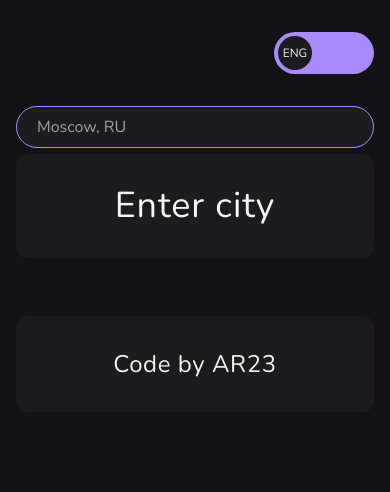
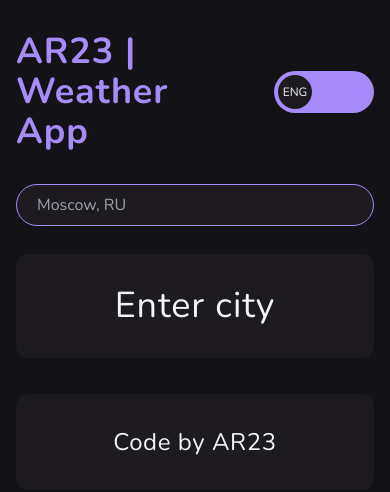
Before and after one commit to ARXXIII/weather-app, a React (Vite) app: page / in a window 390 px wide. Shown: the top 492 px of the page. Built offline with nearby package versions, Linux system fonts and the light colour scheme; no server answers.

Commit message:
Fix and Beauty

```diff
--- a/src/components/AirQualityCard.jsx
+++ b/src/components/AirQualityCard.jsx
@@ -1,8 +1,8 @@
-import { Box, SvgIcon } from '@mui/material';
-import AirOutlinedIcon from '@mui/icons-material/AirOutlined';
 import { PropTypes } from 'prop-types';
 import { aqiText } from '../constants';
+import { Box, SvgIcon } from '@mui/material';
 import { useTranslation } from 'react-i18next';
+import AirOutlinedIcon from '@mui/icons-material/AirOutlined';
 
 const AirQualityCard = ({ airQualityData }) => {
 	const { t } = useTranslation();
@@ -69,8 +69,8 @@ const AirQualityCard = ({ airQualityData }) => {
 };
 
 AirQualityCard.propTypes = {
+	aqiText: PropTypes.any,
 	airQualityData: PropTypes.object,
-	aqiText: PropTypes.any,
 };
 
 export default AirQualityCard;
--- a/src/components/CustomWeatherCard.jsx
+++ b/src/components/CustomWeatherCard.jsx
@@ -1,5 +1,5 @@
+import PropTypes from 'prop-types';
 import { Box, SvgIcon } from '@mui/material';
-import PropTypes from 'prop-types';
 
 const CustomWeatherCard = ({ title, cardIcon, Data, meaning }) => {
 	return (
@@ -23,10 +23,10 @@ const CustomWeatherCard = ({ title, cardIcon, Data, meaning }) => {
 };
 
 CustomWeatherCard.propTypes = {
+	Data: PropTypes.any,
 	title: PropTypes.string,
+	meaning: PropTypes.string,
 	cardIcon: PropTypes.object,
-	Data: PropTypes.any,
-	meaning: PropTypes.string,
 };
 
 export default CustomWeatherCard;
--- a/src/components/ForecastByTime.jsx
+++ b/src/components/ForecastByTime.jsx
@@ -83,8 +83,8 @@ const ForecastByTime = ({ data, timezoneData }) => {
 
 ForecastByTime.propTypes = {
 	data: PropTypes.object,
+	getHours: PropTypes.any,
 	timezoneData: PropTypes.number,
-	getHours: PropTypes.any,
 };
 
 export default ForecastByTime;
--- a/src/components/Header.jsx
+++ b/src/components/Header.jsx
@@ -6,22 +6,41 @@ import CurrentLocation from './CurrentLocation';
 import LanguageSelector from './LanguageSelector';
 
 const Header = ({
-	onSearchChange,
-	userLocation,
-	data,
+	// data,
 	results,
 	setResults,
+	userLocation,
+	onSearchChange,
 }) => {
 	return (
 		<>
 			<header className='flex flex-col lg:flex-row justify-between gap-y-8 lg:gap-x-8 items-center relative'>
-				<img
+				{/* <img
 					src={`src/assets/images/${data ? data.weather[0].main : null}.svg`}
 					alt='AR23 Weather App'
 					className='hidden lg:block max-w-[175px] lg:max-w-[350px] max-h-[85px] lg:max-h-[175px]'
-				/>
+				/> */}
 				{window.innerWidth >= 1024 ? (
 					<>
+						<Box className='font-bold text-4xl text-violet-400 tracking-wide'>
+							<h1>AR23 | Weather App</h1>
+						</Box>
+						<Box>
+							<SearchBar setResults={setResults} />
+							{results && results.length > 0 && (
+								<SearchResults
+									results={results}
+									handleSearch={onSearchChange}
+								/>
+							)}
+						</Box>
+						<Box className='flex items-center gap-x-8'>
+							<CurrentLocation userLocationBtn={userLocation} />
+							<LanguageSelector />
+						</Box>
+					</>
+				) : (
+					<Box className='flex flex-col-reverse justify-between gap-y-8 w-full'>
 						<Box className='w-full lg:w-auto'>
 							<SearchBar setResults={setResults} />
 							{results && results.length > 0 && (
@@ -31,24 +50,10 @@ const Header = ({
 								/>
 							)}
 						</Box>
-						<Box className='flex flex-col lg:flex-row items-end lg:items-center gap-y-8 lg:gap-x-8'>
-							<CurrentLocation userLocationBtn={userLocation} />
-							<LanguageSelector />
-						</Box>
-					</>
-				) : (
-					<Box className='flex flex-col-reverse lg:flex-row justify-between gap-y-8 lg:gap-x-8 w-full lg:w-auto'>
-						<Box className='w-full lg:w-auto'>
-							<SearchBar setResults={setResults} />
-							{results && results.length > 0 && (
-								<SearchResults
-									results={results}
-									handleSearch={onSearchChange}
-								/>
-							)}
-						</Box>
-						<Box className='flex flex-col lg:flex-row items-end lg:items-center gap-y-8 lg:gap-x-8'>
-							<CurrentLocation userLocationBtn={userLocation} />
+						<Box className='flex justify-between items-center lg:items-center gap-x-8'>
+							<Box className='font-bold text-4xl text-violet-400 tracking-wide'>
+								<h1>AR23 | Weather App</h1>
+							</Box>
 							<LanguageSelector />
 						</Box>
 					</Box>
@@ -59,12 +64,12 @@ const Header = ({
 };
 
 Header.propTypes = {
-	onSearchChange: PropTypes.any,
-	userLocation: PropTypes.any,
 	data: PropTypes.any,
 	results: PropTypes.any,
+	setLatLon: PropTypes.any,
 	setResults: PropTypes.any,
-	setLatLon: PropTypes.any,
+	userLocation: PropTypes.any,
+	onSearchChange: PropTypes.any,
 };
 
 export default Header;
--- a/src/components/SunriseSunset.jsx
+++ b/src/components/SunriseSunset.jsx
@@ -58,8 +58,8 @@ const SunriseSunset = ({ sunriseSunsetData }) => {
 };
 
 SunriseSunset.propTypes = {
+	getTime: PropTypes.any,
 	sunriseSunsetData: PropTypes.object,
-	getTime: PropTypes.any,
 };
 
 export default SunriseSunset;
```
Also changed, not shown: src/components/index.js (+20 -20 lines).
